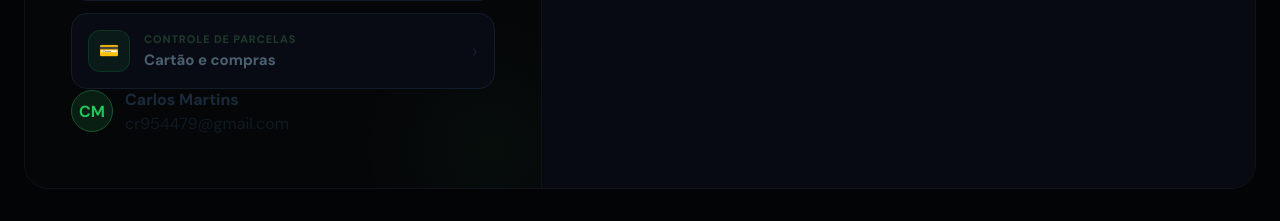
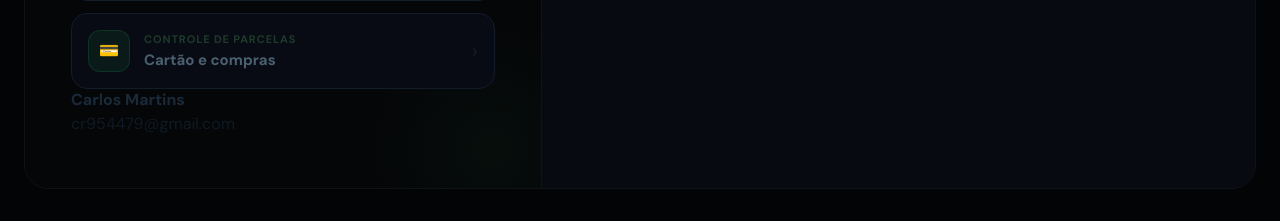
Before and after one commit to carlosmartins-ti/Controle-financeiro-martins-2.0, a FastAPI app: page / in a window 1280 px wide. Shown: the part 641-862 px from the top of the page. Run offline with FastAPI, Linux system fonts and the light colour scheme.

Commit message:
Update login.html

```diff
--- a/templates/login.html
+++ b/templates/login.html
@@ -73,7 +73,6 @@
         </div>
 
         <div class="gf-foot">
-          <div class="gf-foot-av">CM</div>
           <div>
             <p class="gf-foot-name">Carlos Martins</p>
             <p class="gf-foot-email">cr954479@gmail.com</p>
```
